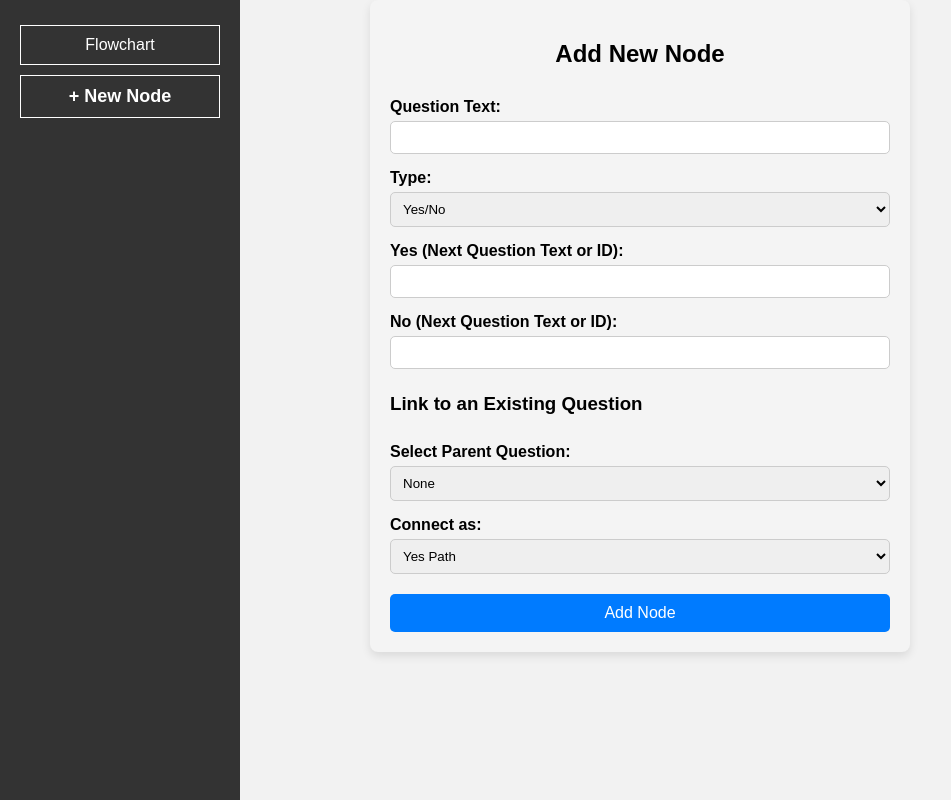
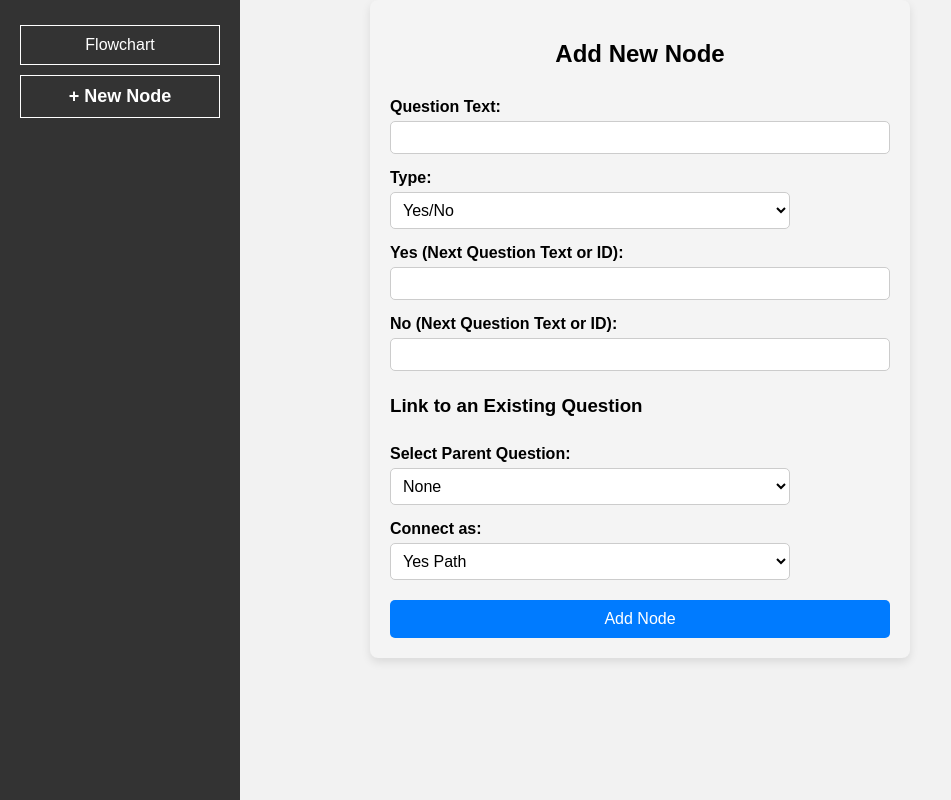
Before and after one commit to Boopalan-d3v/decisionFlowchart, a React (Create React App) app: page /new-node in a window 1280 px wide. Shown: the whole page, without its empty margins (0-951 px from the left). Built offline with nearby package versions, Linux system fonts and the light colour scheme.

Commit message:
add css style existing question drop down box

```diff
--- a/src/Components/NewNode.css
+++ b/src/Components/NewNode.css
@@ -41,3 +41,17 @@
   button:hover {
     background: #0056b3;
   }
+
+  select {
+    width: 100%;
+    max-width: 400px; /* Adjust the width as needed */
+    padding: 8px;
+    border: 1px solid #ccc;
+    border-radius: 5px;
+    font-size: 16px;
+    background-color: #fff;
+  }
+
+  select#existingQuestionSelect {
+    max-width: 400px;
+  }
```
